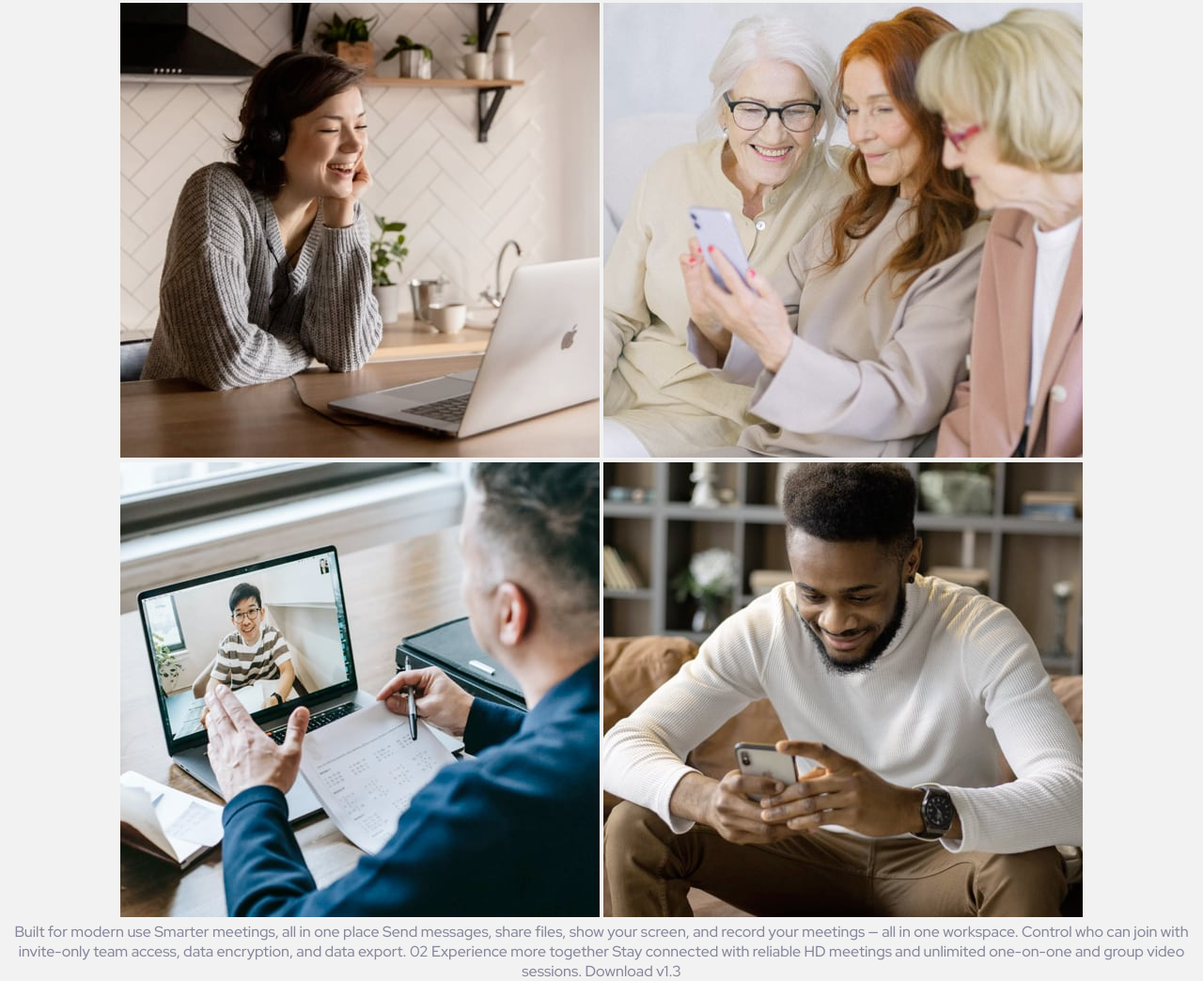
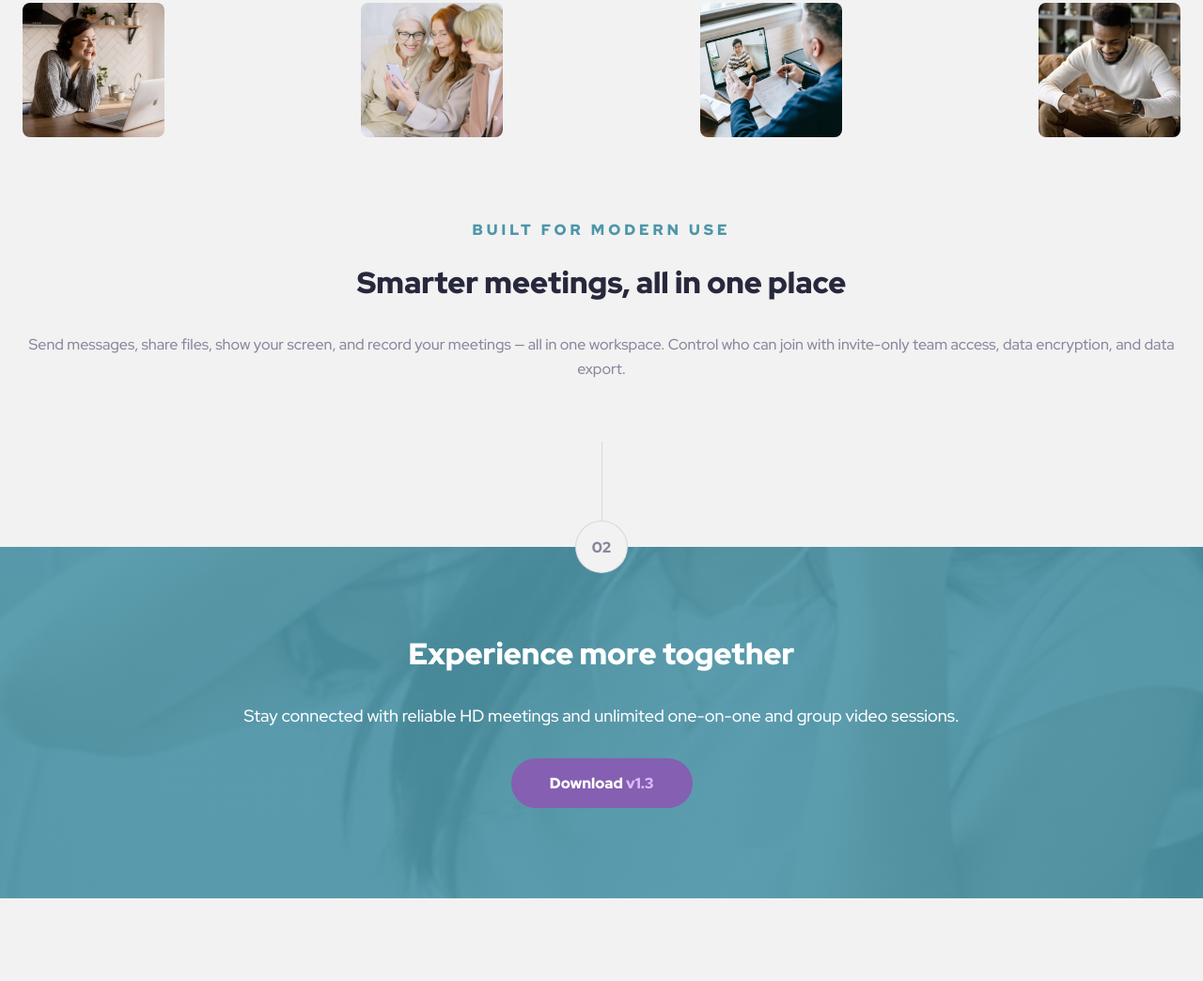
Before and after one commit to waldekglaz/FEM-Meet-landing-page, a plain HTML site: page index.html in a window 1280 px wide. Shown: the part 1221-2265 px from the top of the page at 94% size. After the commit the page ends 2177 px from the top, so only its background shows below. Drawn offline with Linux system fonts and the light colour scheme.

Commit message:
section2 html & css

```diff
--- a/css/base/_colors.scss
+++ b/css/base/_colors.scss
@@ -2,6 +2,8 @@ $clrWhiteBackground: #f2f2f2;
 $clrWhite: #ffffff;
 $clrBlack: #28283d;
 $clrGray: #87879d;
-$clrAqua: #4d96a9;
+$clrAqua: rgb(77, 150, 169);
+$clrAquaOverlay: rgba(77, 150, 169, 0.9);
 $clrAquaLight: #8fe3f9;
 $clrViolet: #855fb1;
+$clrVioletLight: #d9b8ff;
--- a/css/components/_divider.scss
+++ b/css/components/_divider.scss
@@ -17,6 +17,7 @@
   justify-content: center;
   align-items: center;
   border: 1px solid rgba(135, 135, 157, 0.25);
+  background-color: $clrWhiteBackground;
   border-radius: 29px;
   position: relative;
 }
--- a/css/components/_global.scss
+++ b/css/components/_global.scss
@@ -9,3 +9,6 @@
 .aqua {
   color: $clrAquaLight;
 }
+.violet {
+  color: $clrVioletLight;
+}
--- a/css/components/_section1.scss
+++ b/css/components/_section1.scss
@@ -1,3 +1,31 @@
 .section1 {
   margin-top: 4rem;
+  padding: 0 1.5rem 4rem;
 }
+.section1__imgs-container {
+  display: flex;
+  justify-content: space-between;
+  flex-flow: row wrap;
+  margin-bottom: 4rem;
+}
+.section1__img {
+  width: 9.4375rem;
+  height: 8.9375rem;
+  border-radius: 0.5rem;
+  margin-bottom: 24px;
+}
+.section1__sub-header {
+  color: $clrAqua;
+  text-transform: uppercase;
+  font-weight: 900;
+  letter-spacing: 4px;
+  margin-bottom: 1.5rem;
+}
+.section__title {
+  color: $clrBlack;
+  font-size: 2rem;
+  margin-bottom: 2rem;
+}
+.section__text {
+  line-height: 1.625rem;
+}
--- /dev/null
+++ b/css/components/_section2.scss
@@ -0,0 +1,16 @@
+.section2 {
+  background-image: linear-gradient($clrAquaOverlay),
+    url("../../assets/mobile/image-footer.jpg");
+  background-size: cover;
+  background-position: center;
+  color: $clrWhite;
+  padding: 5.75rem 1.5rem 4.5rem;
+  margin-top: -28px;
+}
+.title--white {
+  color: $clrWhite;
+}
+.section2__text {
+  font-size: 1.125rem;
+  margin-bottom: 2rem;
+}
--- a/css/style.scss
+++ b/css/style.scss
@@ -7,3 +7,4 @@
 @import "components/hero";
 @import "components/divider";
 @import "components/section1";
+@import "components/section2";
--- a/index.html
+++ b/index.html
@@ -31,35 +31,34 @@
         <div class="decoration-line"></div>
         <div class="decoration">01</div>
       </div>
-      <section class="section1">
+      <section class="section section1">
         <div class="section1__imgs-container">
           <img src="assets/desktop/image-woman-in-videocall.jpg" alt="woman in video call" class="section1__img">
           <img src="assets/desktop/image-women-videochatting.jpg" alt="women video chatting" class="section1__img">
           <img src="assets/desktop/image-men-in-meeting.jpg" alt="men in the meeting" class="section1__img">
           <img src="assets/desktop/image-man-texting.jpg" alt="man textting" class="section1__img">
         </div>
+        <p class="section1__sub-header">Built for modern use</p>
+        <h2 class="section__title">Smarter meetings, all in one place</h2>
+        <div class="section__text">Send messages, share files, show your screen, and record your meetings — all in one
+          workspace. Control who can join with invite-only team access, data encryption, and data export.</div>
       </section>
+      <div class="divider">
+        <div class="decoration-line"></div>
+        <div class="decoration">02</div>
+      </div>
+      <section class="section section2">
+        <h2 class="section__title title--white">Experience more together</h2>
+        <div class="section__text section2__text">Stay connected with reliable HD meetings and unlimited one-on-one and
+          group video
+          sessions.</div>
+        <a href="#" class="btn btn--big btn--violet">Download <span class="violet">v1.3</span> </a>
+      </section>
+
     </main>
 
   </div>
 
-
-
-
-
-
-  Built for modern use
-
-  Smarter meetings, all in one place
-
-  Send messages, share files, show your screen, and record your meetings — all in one
-  workspace. Control who can join with invite-only team access, data encryption, and data export.
-
-  02
-  Experience more together
-  Stay connected with reliable HD meetings and unlimited one-on-one and group video sessions.
-
-  Download v1.3
 </body>
 
 </html>
```
Also changed, not shown: css/style.css, 1 other file.
